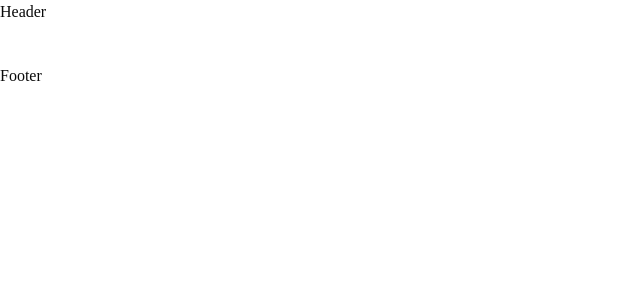
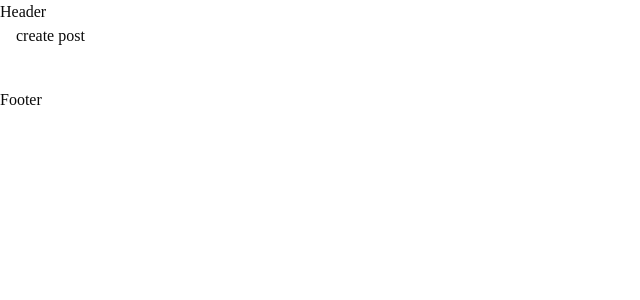
Before and after one commit to PREPMND/BlogMait, a Next.js app: page /post/create in a window 1280 px wide. Shown: the top 300 px of the page, without its empty margins (0-640 px from the left). Built offline with nearby package versions, Linux system fonts and the light colour scheme.

Commit message:
Aug 5, 2026, 2:17 PM

```diff
--- a/app/post/create/page.tsx
+++ b/app/post/create/page.tsx
@@ -2,7 +2,7 @@ export default function CreatePost(){
     return (
         <>
         <div>
-
+            create post
         </div>
         </>
     )
```
